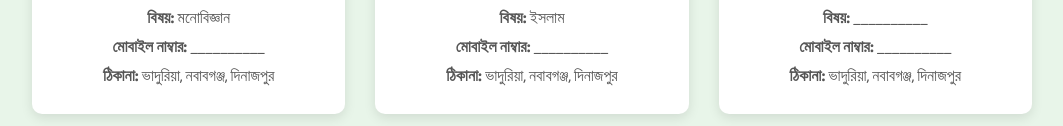
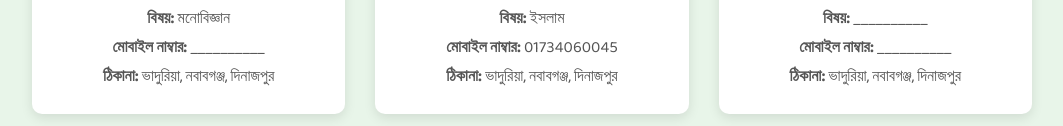
Before and after one commit to bhaduriaschoolandcollege/Bhaduria-School-and-College, a plain HTML site: page teachers.html in a window 1280 px wide. Shown: the part 985-1111 px from the top of the page, without its empty margins (108-1171 px from the left). Drawn offline with Linux system fonts and the light colour scheme.

Commit message:
teachers.html

```diff
--- a/teachers.html
+++ b/teachers.html
@@ -141,7 +141,7 @@
             <img src="https://i.ibb.co.com/s9sWDbJF/Islam.jpg" alt="মোঃ আমজাদ আলী" class="photo">
             <h3>মোঃ আমজাদ আলী</h3>
             <p><strong>বিষয়:</strong> ইসলাম</p>
-            <p><strong>মোবাইল নাম্বার:</strong> __________</p>
+            <p><strong>মোবাইল নাম্বার:</strong> 01734060045 </p>
             <p><strong>ঠিকানা:</strong> ভাদুরিয়া, নবাবগঞ্জ, দিনাজপুর</p>
         </div>
 
```
